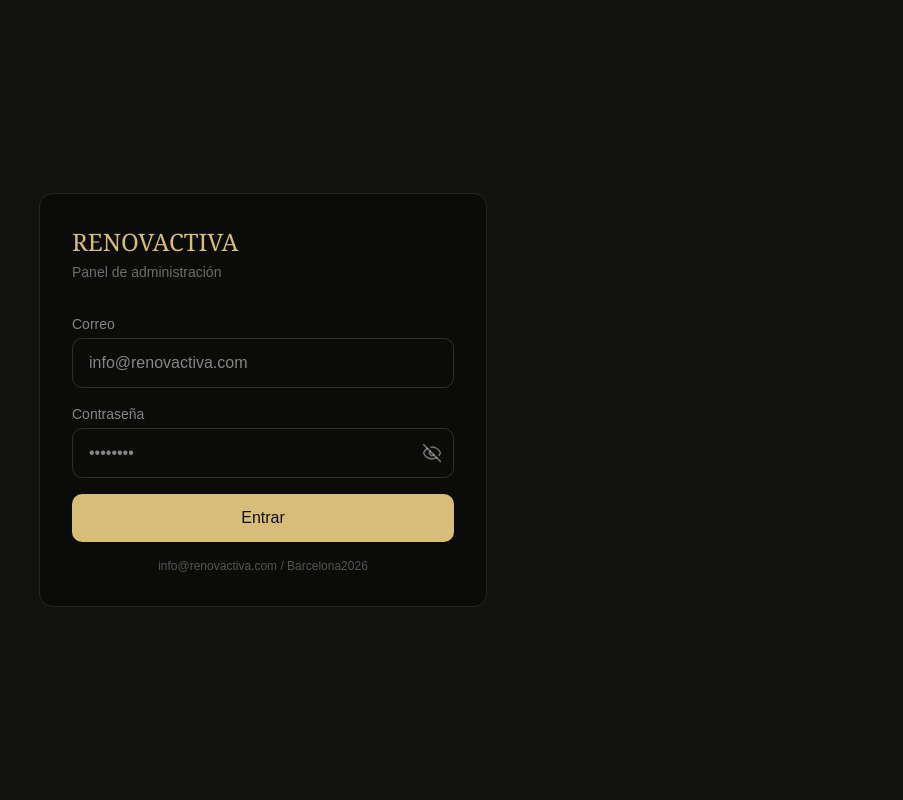
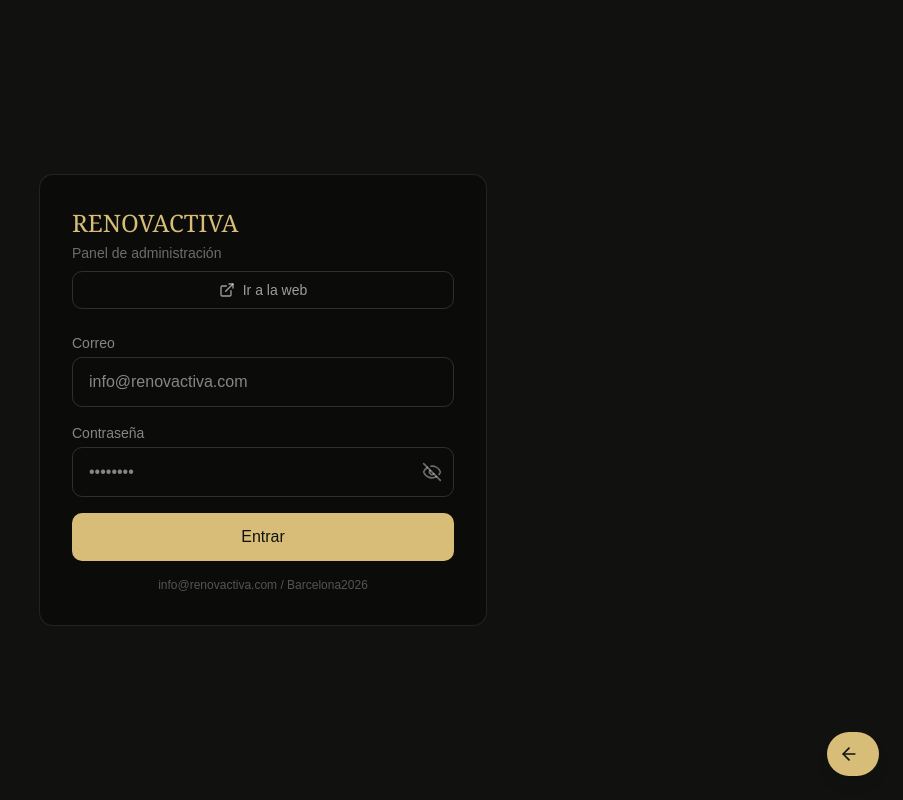
Before and after one commit to yoanybritocuba-collab/RENOVACTIVA, a Next.js app: page /admin in a window 1280 px wide. Both pictures are taken after a click on the button 809 px from the left and 453 px from the top of the page. Shown: the whole page, without its empty margins (377-1280 px from the left). Built offline with nearby package versions, Linux system fonts and the light colour scheme.

Commit message:
Botón flotante Volver en toda la web + mejoras admin

```diff
--- a/app/admin/page.tsx
+++ b/app/admin/page.tsx
@@ -2,7 +2,7 @@
 
 import Link from 'next/link'
 import { useEffect, useState } from 'react'
-import { LayoutDashboard, LogOut, Menu, X, Eye, EyeOff } from 'lucide-react'
+import { LayoutDashboard, Menu, X, Eye, EyeOff, ExternalLink } from 'lucide-react'
 
 const SUPABASE_URL = 'https://izvllvunpjryeowponti.supabase.co'
 const SUPABASE_KEY = 'sb_publishable_acJOTZ5reUCVCpJ_vK36ZA_q2bEIhoo'
@@ -19,7 +19,6 @@ export default function AdminDashboard() {
   const [error, setError] = useState('')
   const [showPassword, setShowPassword] = useState(false)
 
-  // 🔒 Cierre automático al cerrar pestaña
   useEffect(() => {
     const savedAuth = localStorage.getItem('adminAuth')
     if (savedAuth === 'true') {
@@ -27,13 +26,6 @@ export default function AdminDashboard() {
       loadStats()
     }
     setLoading(false)
-
-    // Si cierras la pestaña, se borra la sesión
-    const handleBeforeUnload = () => {
-      localStorage.removeItem('adminAuth')
-    }
-    window.addEventListener('beforeunload', handleBeforeUnload)
-    return () => window.removeEventListener('beforeunload', handleBeforeUnload)
   }, [])
 
   async function loadStats() {
@@ -60,9 +52,9 @@ export default function AdminDashboard() {
     }
   }
 
-  function signOut() {
+  function goToWeb() {
     localStorage.removeItem('adminAuth')
-    setUser(null)
+    window.location.href = '/'
   }
 
   if (loading) return <div className="min-h-screen bg-[#11110f] flex items-center justify-center text-white/50">Cargando...</div>
@@ -73,8 +65,18 @@ export default function AdminDashboard() {
         <form onSubmit={signIn} className="w-full max-w-md border border-white/10 bg-[#0b0b0a] p-8 rounded-xl">
           <h1 className="font-serif text-2xl text-[#d7bd77]">RENOVACTIVA</h1>
           <p className="text-white/40 text-sm mt-1">Panel de administración</p>
-          <div className="mt-8 space-y-4">
-            {/* Correo (visible) */}
+
+          {/* Botón "Ir a la web" en el login */}
+          <button
+            type="button"
+            onClick={goToWeb}
+            className="mt-2 flex items-center justify-center gap-2 w-full border border-white/15 px-4 py-2 text-white/60 hover:bg-white/5 transition-colors rounded-lg text-sm"
+          >
+            <ExternalLink className="size-4" />
+            Ir a la web
+          </button>
+
+          <div className="mt-6 space-y-4">
             <div>
               <label className="block text-white/50 text-sm mb-1">Correo</label>
               <input
@@ -86,8 +88,6 @@ export default function AdminDashboard() {
                 required
               />
             </div>
-
-            {/* Contraseña (oculta con ojito) */}
             <div>
               <label className="block text-white/50 text-sm mb-1">Contraseña</label>
               <div className="relative">
@@ -108,7 +108,6 @@ export default function AdminDashboard() {
                 </button>
               </div>
             </div>
-
             {error && <p className="text-red-400 text-sm">{error}</p>}
             <button className="w-full bg-[#d7bd77] py-3 text-[#11110f] font-medium rounded-lg hover:bg-white transition-colors">
               Entrar
@@ -131,14 +130,22 @@ export default function AdminDashboard() {
       <aside className={`fixed inset-y-0 left-0 z-40 w-64 border-r border-white/10 bg-[#0b0b0a] p-6 transition-transform duration-300 ${sidebarOpen ? 'translate-x-0' : '-translate-x-full'} md:translate-x-0`}>
         <Link href="/" className="font-serif text-lg text-[#d7bd77]">RENOVACTIVA</Link>
         <p className="text-[9px] uppercase tracking-[.2em] text-white/30 mt-1">Panel de administración</p>
+
         <nav className="mt-8 space-y-1">
           <Link href="/admin" className="flex items-center gap-3 bg-[#d7bd77] px-4 py-3 text-[#15140f] rounded-lg">
             <LayoutDashboard className="size-4" /> Dashboard
           </Link>
         </nav>
-        <button onClick={signOut} className="absolute bottom-6 left-6 flex items-center gap-3 text-xs text-white/40 hover:text-white transition-colors">
-          <LogOut className="size-4" /> Cerrar sesión
-        </button>
+
+        <div className="absolute bottom-6 left-6 right-6">
+          <button
+            onClick={goToWeb}
+            className="flex items-center justify-center gap-2 w-full bg-[#d7bd77]/20 border border-[#d7bd77]/40 px-4 py-2.5 text-[#d7bd77] rounded-lg hover:bg-[#d7bd77] hover:text-[#11110f] transition-colors text-sm font-medium"
+          >
+            <ExternalLink className="size-4" />
+            Ir a la web
+          </button>
+        </div>
       </aside>
 
       {sidebarOpen && <div className="fixed inset-0 z-30 bg-black/50 md:hidden" onClick={() => setSidebarOpen(false)} />}
@@ -150,7 +157,12 @@ export default function AdminDashboard() {
               <p className="text-[10px] uppercase tracking-[.2em] text-white/40">{user.email}</p>
               <h1 className="font-serif text-2xl">Dashboard</h1>
             </div>
-            <Link href="/" className="border border-white/15 px-4 py-2 text-[10px] uppercase tracking-[.18em] text-white/60 hover:bg-white/5 transition-colors rounded">
+            <Link
+              href="/"
+              target="_blank"
+              className="flex items-center gap-2 border border-white/15 px-4 py-2 text-[10px] uppercase tracking-[.18em] text-white/60 hover:bg-white/5 transition-colors rounded"
+            >
+              <ExternalLink className="size-3.5" />
               Ver sitio
             </Link>
           </div>
--- a/app/layout.tsx
+++ b/app/layout.tsx
@@ -2,6 +2,7 @@ import { Analytics } from '@vercel/analytics/next'
 import type { Metadata, Viewport } from 'next'
 import './globals.css'
 import { LanguageProvider } from '@/components/language-provider'
+import BackButton from '@/components/BackButton'
 
 export const metadata: Metadata = {
   title: 'RENOVATIVA-SL | Arquitectura, interiorismo y construcción',
@@ -42,7 +43,10 @@ export default function RootLayout({
   return (
     <html lang="es">
       <body className="antialiased">
-        <LanguageProvider>{children}</LanguageProvider>
+        <LanguageProvider>
+          {children}
+          <BackButton />
+        </LanguageProvider>
         {process.env.NODE_ENV === 'production' && <Analytics />}
       </body>
     </html>
--- /dev/null
+++ b/components/BackButton.tsx
@@ -0,0 +1,29 @@
+'use client'
+
+import { useRouter } from 'next/navigation'
+import { ArrowLeft } from 'lucide-react'
+import { useEffect, useState } from 'react'
+
+export default function BackButton() {
+  const router = useRouter()
+  const [show, setShow] = useState(false)
+
+  useEffect(() => {
+    setShow(window.history.length > 1)
+  }, [])
+
+  if (!show) return null
+
+  return (
+    <button
+      onClick={() => router.back()}
+      className="fixed bottom-6 right-6 z-50 bg-[#d7bd77] text-[#11110f] p-3 rounded-full shadow-lg hover:bg-white transition-all duration-300 hover:scale-105 flex items-center gap-2 group"
+      aria-label="Volver atrás"
+    >
+      <ArrowLeft className="size-5" />
+      <span className="max-w-0 overflow-hidden group-hover:max-w-xs transition-all duration-300 whitespace-nowrap text-sm font-medium">
+        Volver
+      </span>
+    </button>
+  )
+}
```
